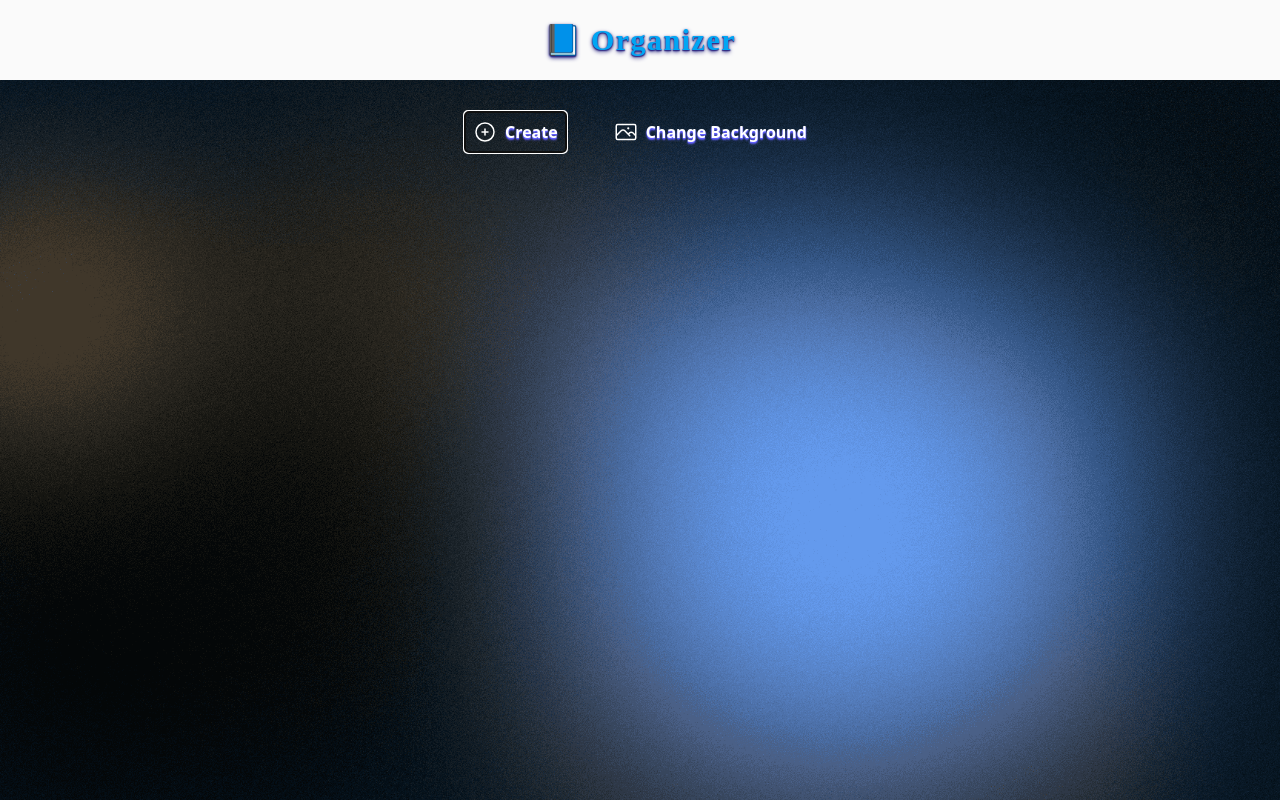
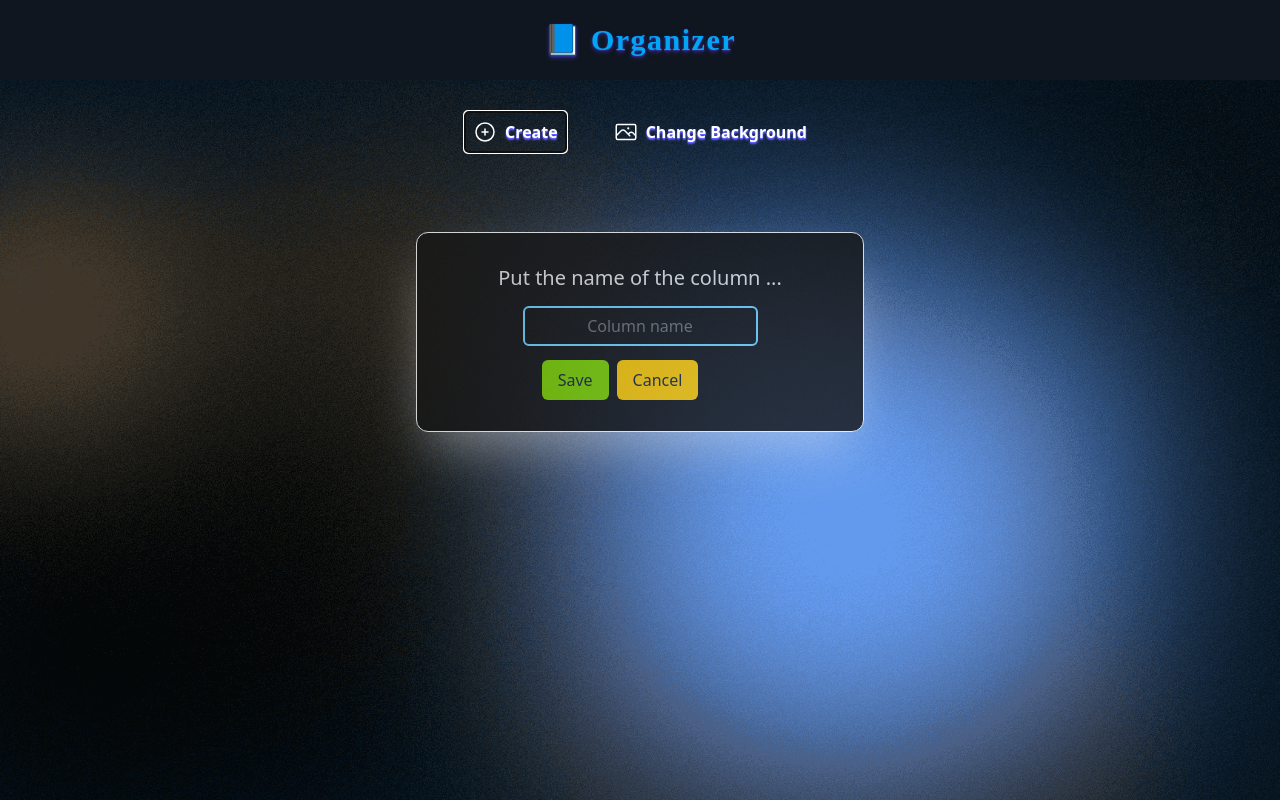
Before and after one commit to carlosfrontend/organizer, a React (Vite) app: page / in a window 1280 px wide. Both pictures are taken after a click on the button "Create". Built offline with nearby package versions, Linux system fonts and the light colour scheme; what @midudev/tailwind-animations would draw is missing.

Commit message:
feat: add column creation dialog with input handling and update Header background color

```diff
--- a/src/App.jsx
+++ b/src/App.jsx
@@ -8,7 +8,7 @@ import { BACKGROUNDS } from "./consts/consts";
 
 function App() {
   const buttonRef = useRef(null);
-
+  const [isCLicked, setIsClicked] = useState(false);
   const [currentBackground, setCurrentBackground] = useState(BACKGROUNDS[0]);
 
   useEffect(() => {
@@ -31,7 +31,21 @@ function App() {
   };
 
   const handleCreateColumn = () => {
-    console.log("Create column");
+    event.preventDefault();
+    setIsClicked(true);
+  };
+
+  const hadleCancellDialog = () => {
+    setIsClicked(false);
+    const dialog = document.querySelector("dialog");
+  };
+
+  const handleSubmitDialog = (event) => {
+    event.preventDefault();
+    const formData = new FormData(event.target);
+    const name = formData.get("name");
+    console.log(name);
+    setIsClicked(false);
   };
 
   return (
@@ -48,6 +62,46 @@ function App() {
             Change Background
           </PrimaryActionsButton>
         </div>
+
+        {isCLicked && (
+          <dialog
+            open
+            className="shadow-white-500 mx-auto mt-20 h-50 animate-pulse-fade-in overflow-hidden rounded-xl border-1 border-white bg-neutral-900 opacity-80 shadow-2xl shadow-white/50 md:w-md"
+          >
+            <form
+              method="dialog"
+              onSubmit={handleSubmitDialog}
+              className="flex h-full w-full flex-col items-center justify-center p-4"
+            >
+              <h2 className="text-center text-xl font-medium text-white/90">
+                Put the name of the column ...
+              </h2>
+              <input
+                required
+                autoComplete="off"
+                type="text"
+                className="text-md mx-auto my-4 rounded py-1.5 text-center text-sky-300 placeholder-white/40 outline-2 focus:outline-sky-300"
+                placeholder="Column name"
+                name="name"
+              />
+              <div className="flex justify-end gap-2 pr-10">
+                <button
+                  type="submit"
+                  className="cursor-pointer rounded-md bg-lime-500 px-4 py-2 font-medium text-slate-800 transition-all duration-300 ease-in-out hover:scale-90 hover:bg-slate-800 hover:text-sky-300 hover:outline-2 hover:outline-sky-300"
+                >
+                  Save
+                </button>
+                <button
+                  type="reset"
+                  onClick={hadleCancellDialog}
+                  className="transform cursor-pointer rounded-md bg-yellow-400 px-4 py-2 font-medium text-slate-800 transition-all duration-300 ease-in-out hover:scale-90 hover:bg-slate-800 hover:text-sky-300 hover:outline-2 hover:outline-sky-300"
+                >
+                  Cancel
+                </button>
+              </div>
+            </form>
+          </dialog>
+        )}
       </Board>
     </>
   );
--- a/src/components/Header.jsx
+++ b/src/components/Header.jsx
@@ -1,6 +1,6 @@
 export const Header = ({ children }) => {
   return (
-    <header className="backgdrop-blur-xl fixed top-0 right-0 left-0 z-50 flex h-20 items-center justify-center bg-zinc-50 p-4">
+    <header className="fixed top-0 right-0 left-0 z-50 flex h-20 items-center justify-center bg-[var(--color-theme-bg-header)] p-4">
       <h1 className="z-50 flex flex-wrap items-center justify-center gap-2 font-primary text-3xl font-extrabold tracking-wider text-sky-500 antialiased select-none text-shadow-indigo-900 text-shadow-md">
         <span aria-label="A blue book emoji">📘</span>
         {children}
--- a/src/index.css
+++ b/src/index.css
@@ -7,6 +7,7 @@
     "Segoe UI", "Noto Sans", helvetica, arial, sans-serif, "Apple Color Emoji",
     "Segoe UI Emoji";
   --font-primary: "Domine";
+  --color-theme-bg-header: oklch(0.2 0.02 257.7);
 }
 
 @font-face {
```
